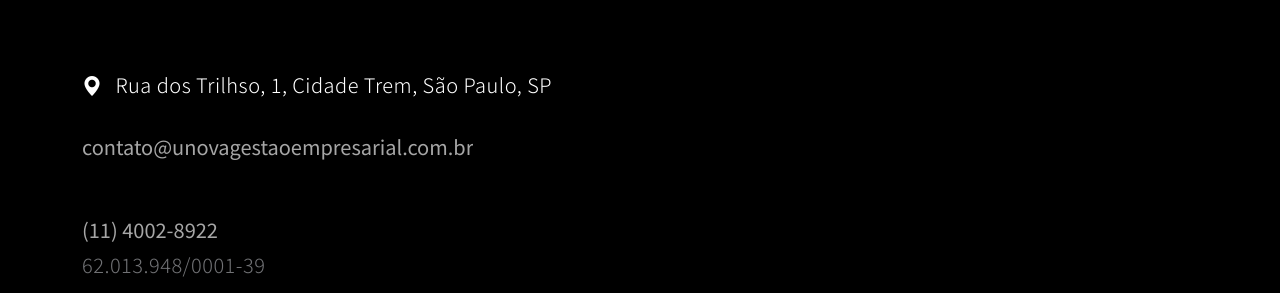
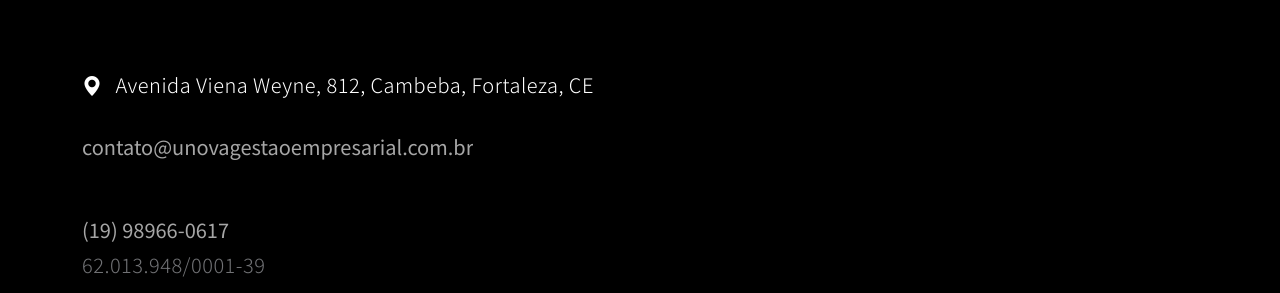
Before and after one commit to toedio/unovagestaoempresarial.com.br, a plain HTML site: page index.html in a window 1280 px wide. Shown: the part 2206-2499 px from the top of the page. Drawn offline with Linux system fonts and the light colour scheme.

Commit message:
Fix telefone e endereço

```diff
--- a/index.html
+++ b/index.html
@@ -158,12 +158,12 @@
         <div class="col-12">
           <p class="text-white">
             <i class="bi-geo-alt-fill me-2"></i>
-            Rua dos Trilhso, 1, Cidade Trem, São Paulo, SP
+            Avenida Viena Weyne, 812, Cambeba, Fortaleza, CE
           </p>
           <a href="mailto:contato@unovagestaoempresarial.com.br" class="custom-link mt-3 mb-5">
             contato@unovagestaoempresarial.com.br
           </a><br>
-          <a href="tel:+551140028922" class="custom-link">(11) 4002-8922</a>
+          <a href="tel:+551140028922" class="custom-link">(19) 98966-0617</a>
         </div>
         <div class="col-6">
           <p>62.013.948/0001-39</p>
```
